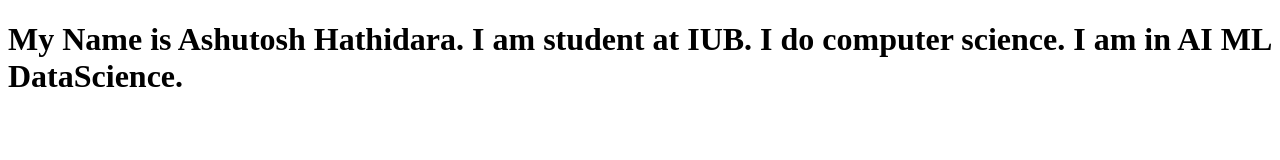
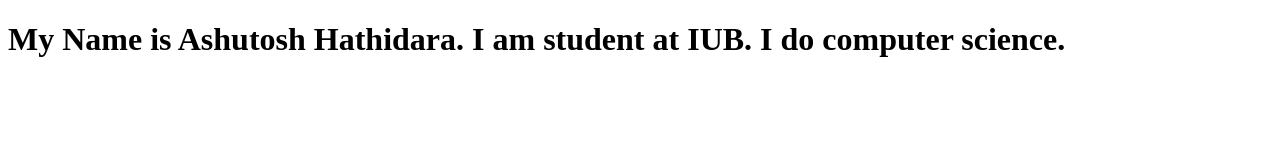
Before and after one commit to ashutosh1919/report-curator, a website: page templates/index.html in a window 1280 px wide. Drawn offline with Linux system fonts and the light colour scheme.

Commit message:
checking error

```diff
--- a/templates/index.html
+++ b/templates/index.html
@@ -7,6 +7,6 @@
     <title>Document</title>
 </head>
 <body>
-    <h1>My Name is Ashutosh Hathidara. I am student at IUB. I do computer science. I am in AI ML DataScience.</h1>
+    <h1>My Name is Ashutosh Hathidara. I am student at IUB. I do computer science.</h1>
 </body>
 </html>
```
